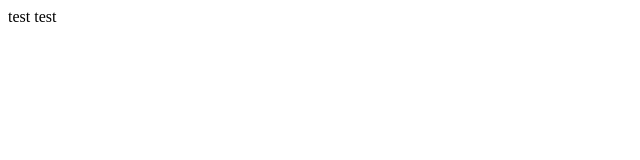
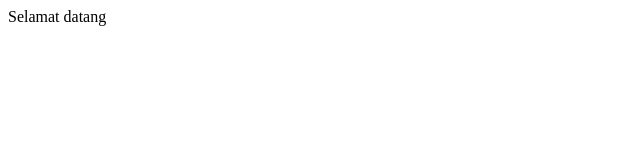
Before and after one commit to elziestedio/Training-Web, a plain HTML site: page index.html in a window 1280 px wide. Shown: the full height of the page, 0-640 px from the left. Drawn offline with Linux system fonts and the light colour scheme.

Commit message:
merubah kalimat web

```diff
--- a/index.html
+++ b/index.html
@@ -7,6 +7,6 @@
     <title>Document</title>
 </head>
 <body>
-                test test
+    Selamat datang
 </body>
 </html>
```
